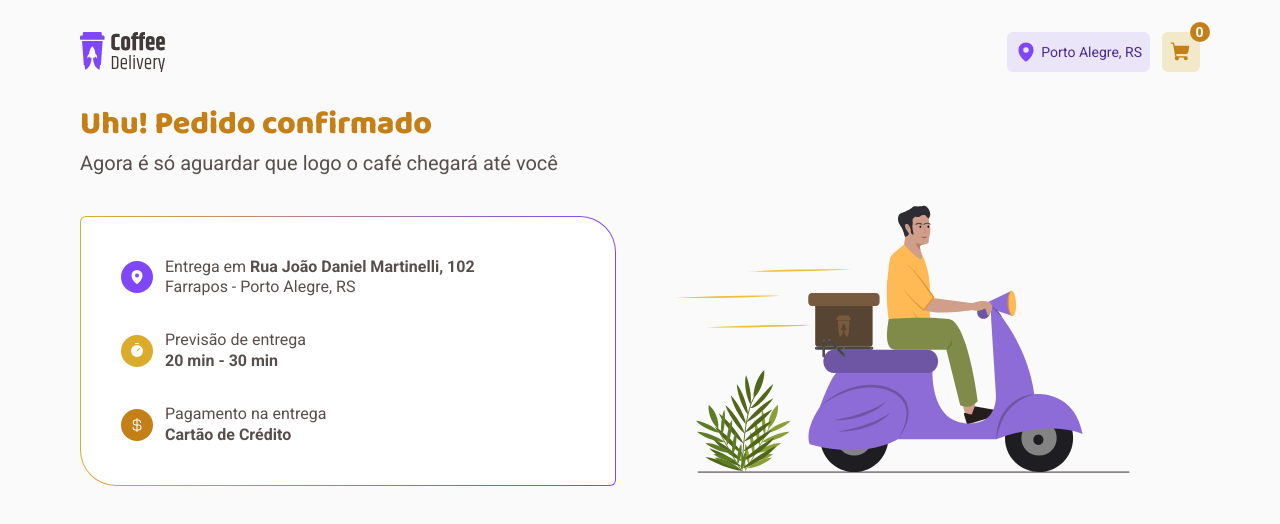
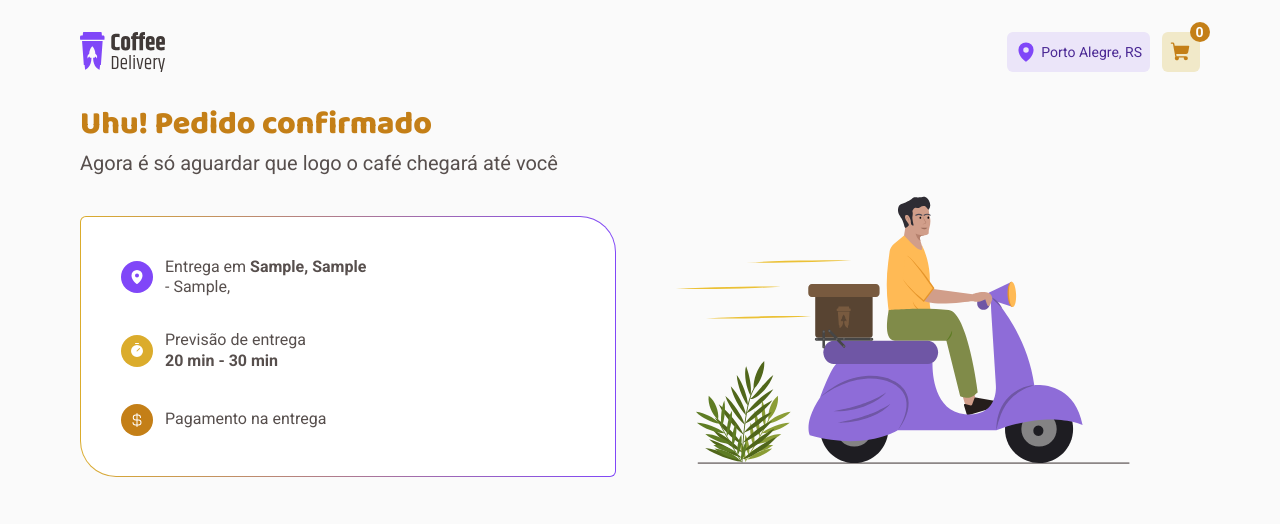
Before and after one commit to italoteix/coffee-delivery, a React (Vite) app: page /checkout in a window 1280 px wide. Both pictures are taken after typing "Sample", "Sample", "Sample", "Sample", "Sample", "Sample" into the empty fields and a click on the button "CONFIRMAR PEDIDO". Shown: the top 524 px of the page. Built offline with nearby package versions, Linux system fonts and the light colour scheme.

Commit message:
feat: get order data on success page

```diff
--- a/src/pages/Checkout/index.tsx
+++ b/src/pages/Checkout/index.tsx
@@ -37,13 +37,13 @@ import {
 
 const DELIVERY_FEE = 3.5
 
-enum PaymentMethods {
+export enum PaymentMethods {
   CREDIT_CARD = 'CREDIT_CARD',
   DEBIT_CARD = 'DEBIT_CARD',
   CASH = 'CASH',
 }
 
-interface Inputs {
+export interface Order {
   zipCode: string
   street: string
   houseNumber: string
@@ -60,7 +60,7 @@ export function Checkout() {
   const { cart, addProduct, deleteProduct, removeProduct, resetCart } =
     useContext(CartContext)
 
-  const { register, handleSubmit } = useForm<Inputs>()
+  const { register, handleSubmit } = useForm<Order>()
 
   const productsTotal = Object.values(cart.products).reduce(
     (total, product) => {
@@ -72,7 +72,7 @@ export function Checkout() {
 
   const orderTotal = productsTotal + DELIVERY_FEE
 
-  const onSubmit: SubmitHandler<Inputs> = (data) => {
+  const onSubmit: SubmitHandler<Order> = (data) => {
     localStorage.setItem(
       '@@coffee-delivery/checkout/form',
       JSON.stringify(data),
--- a/src/pages/Success/index.tsx
+++ b/src/pages/Success/index.tsx
@@ -2,11 +2,34 @@ import { CurrencyDollar, MapPin, Timer } from 'phosphor-react'
 import { useTheme } from 'styled-components'
 
 import successImg from '../../assets/success.svg'
+import { Order, PaymentMethods } from '../Checkout'
 
 import { Grid, InfoContainer, InfoItem, Subtitle, Title } from './styles'
 
+function getPaymentMethodLabel(method: PaymentMethods) {
+  switch (method) {
+    case PaymentMethods.CASH:
+      return 'Dinheiro'
+    case PaymentMethods.CREDIT_CARD:
+      return 'Cartão de Crédito'
+    case PaymentMethods.DEBIT_CARD:
+      return 'Cartão de Débito'
+    default:
+      return ''
+  }
+}
+
 export function Success() {
   const { colors } = useTheme()
+
+  const storedOrderData = localStorage.getItem(
+    '@@coffee-delivery/checkout/form',
+  )
+
+  if (!storedOrderData) return null
+
+  const orderData: Order = JSON.parse(storedOrderData)
+
   return (
     <Grid>
       <section>
@@ -23,9 +46,14 @@ export function Success() {
               </span>
               <div>
                 <p>
-                  Entrega em <strong>Rua João Daniel Martinelli, 102</strong>
+                  Entrega em{' '}
+                  <strong>
+                    {orderData.street}, {orderData.houseNumber}
+                  </strong>
                 </p>
-                <p>Farrapos - Porto Alegre, RS</p>
+                <p>
+                  {orderData.neighborhood} - {orderData.city}, {orderData.state}
+                </p>
               </div>
             </InfoItem>
 
@@ -48,7 +76,9 @@ export function Success() {
               <div>
                 <p>Pagamento na entrega</p>
                 <p>
-                  <strong>Cartão de Crédito</strong>
+                  <strong>
+                    {getPaymentMethodLabel(orderData.paymentMethod)}
+                  </strong>
                 </p>
               </div>
             </InfoItem>
```
